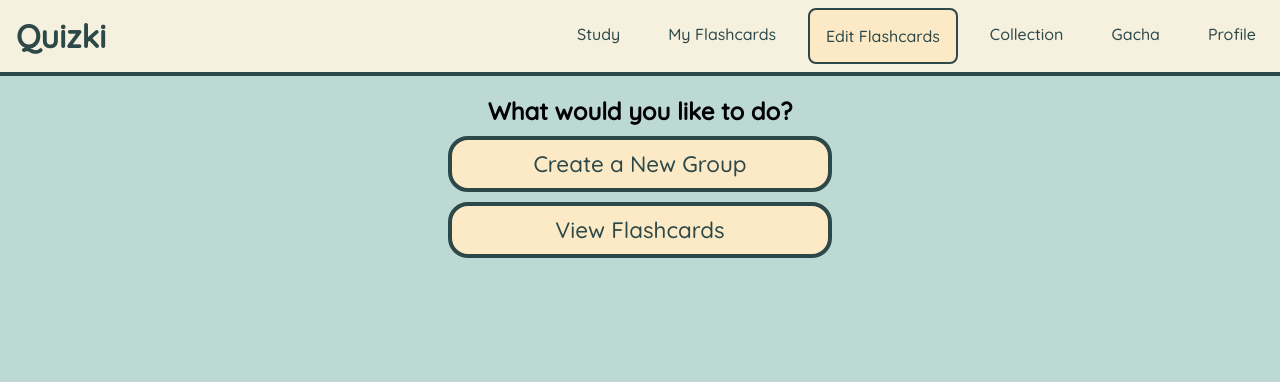
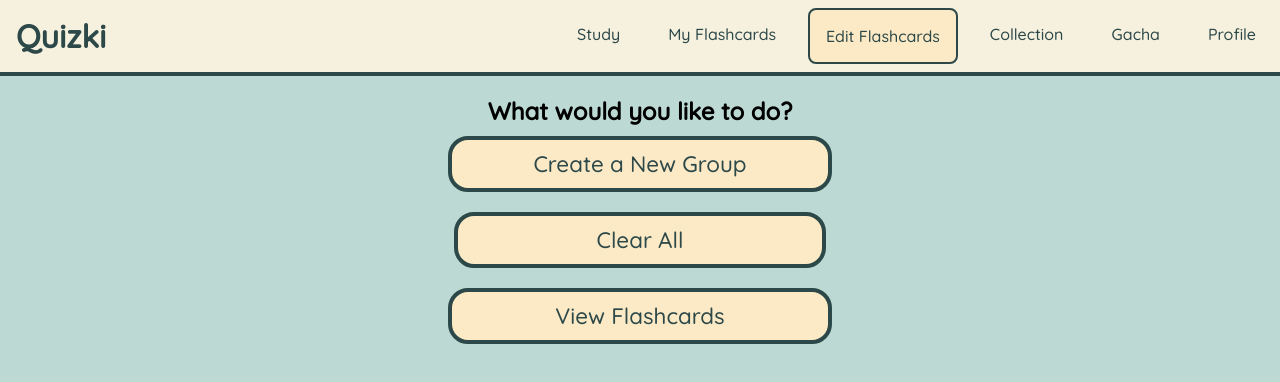
Before and after one commit to jaytan3966/Quizki, a React (Vite) app in the folder client/: page /create in a window 1280 px wide. Shown: the top 382 px of the page. Built offline with nearby package versions, Linux system fonts and the light colour scheme.

Commit message:
made clear all button

```diff
--- a/client/src/pages/EditCards.css
+++ b/client/src/pages/EditCards.css
@@ -137,3 +137,25 @@ body{
     background-color: #2d4849;
     color: white;
 }
+
+/* Ensure the parent container takes up the full height of the viewport */
+.app {
+    display: flex;
+    flex-direction: column;
+    min-height: 100vh; /* Make the container span the full height of the viewport */
+}
+
+/* Position the clear-all button at the bottom */
+.clear-all-button {
+    padding: 10px 20px;
+    color: white;
+    border: none;
+    border-radius: 5px;
+    font-size: 1rem;
+    text-align: center;
+}
+
+.clear-all-button button:hover {
+    background-color: #cc0000;
+    cursor: pointer;
+}
--- a/client/src/pages/EditCards.jsx
+++ b/client/src/pages/EditCards.jsx
@@ -117,6 +117,29 @@ export default function Create() {
     }
   };
 
+  // Function to clear all groups and flashcards
+  const clearAll = async () => {
+    if (!user?.email) return;
+
+    const confirmClear = window.confirm("Are you sure you want to clear all groups and flashcards?");
+    if (!confirmClear) return;
+
+    try {
+      const response = await fetch(`http://localhost:5050/records/clear/${user.email}`, {
+        method: 'DELETE',
+      });
+
+      if (!response.ok) throw new Error('Failed to clear all groups and flashcards');
+
+      setFlashcards([]);
+      setGroups([]);
+      alert("All groups and flashcards have been cleared.");
+    } catch (error) {
+      console.error("Error clearing all groups and flashcards:", error);
+      alert("Failed to clear all groups and flashcards.");
+    }
+  };
+
   return (
     <div className="app">
       {/* Choose page: Decide to create a group or add to an existing group */}
@@ -143,6 +166,12 @@ export default function Create() {
               </div>
             </>
           )}
+          {/* Clear All Button */}
+          <div className="clear-all-button">
+          <button className="clear-all-button" onClick={clearAll}>
+            Clear All
+          </button>
+          </div>
         </div>
       )}
 
```
